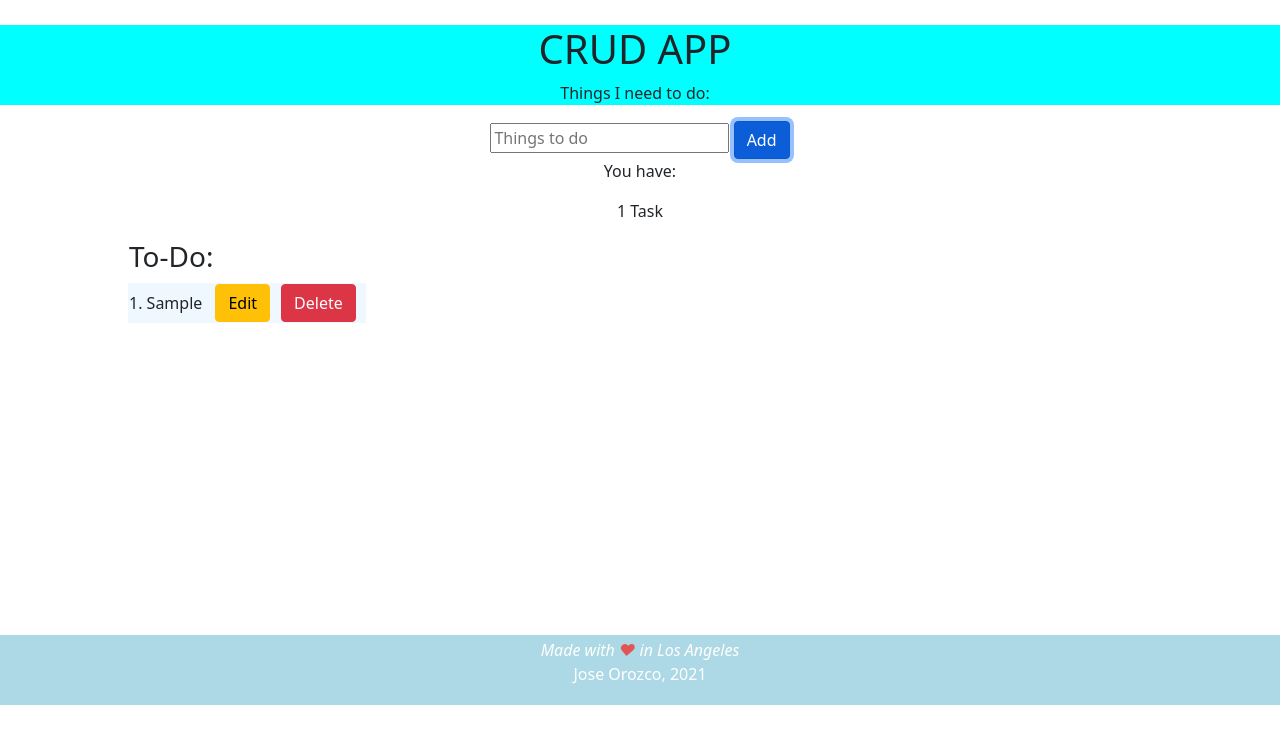
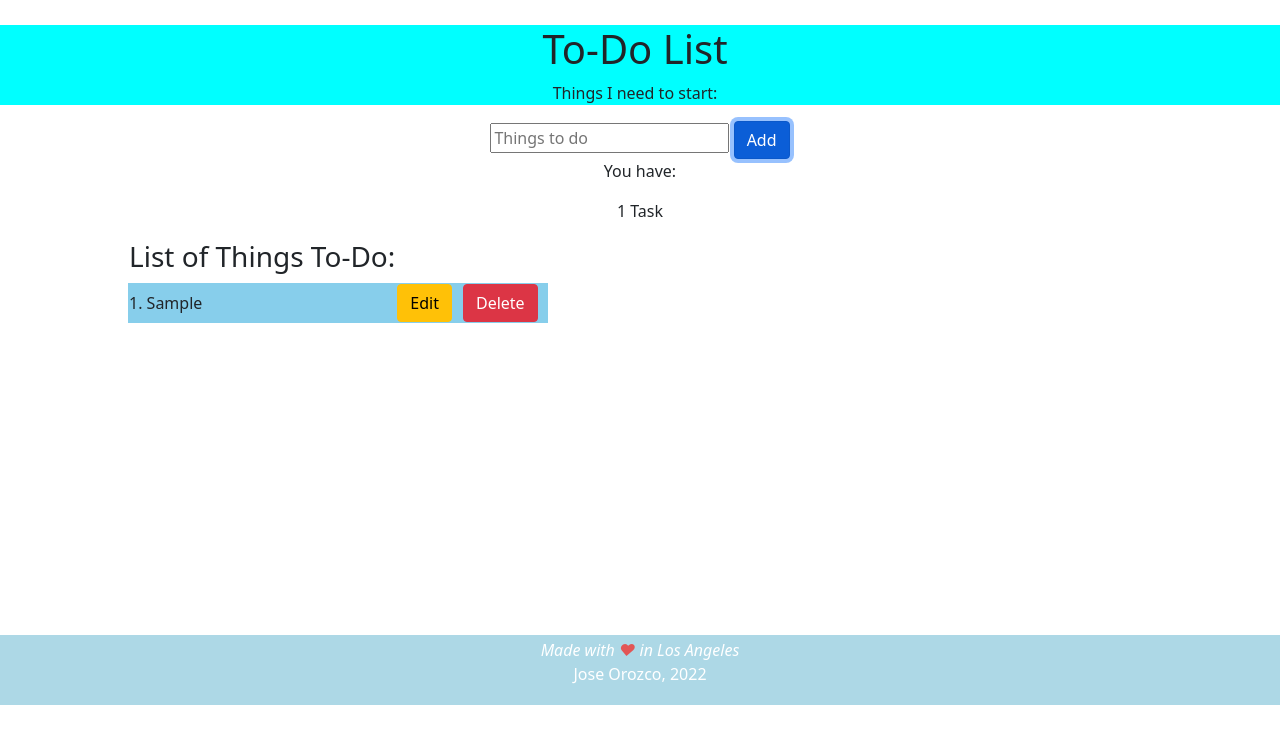
Before and after one commit to JoseOr1j/CRUD_APP, a plain HTML site: page index.html in a window 1280 px wide. Both pictures are taken after typing "Sample" into the empty fields and a click on the input "Add". Drawn offline with nearby package versions, Linux system fonts and the light colour scheme.

Commit message:
commit on master

```diff
--- a/index.html
+++ b/index.html
@@ -12,8 +12,8 @@
 </head>
 <body>
     <div class="title">
-        <h1> CRUD APP</h1>
-        <p> Things I need to do: </p>
+        <h1> To-Do List </h1>
+        <p> Things I need to start: </p>
     </div>
 
     <div class="form">
@@ -28,7 +28,7 @@
     <table>
         <tr class="to-do">
             <th>
-                <h3> To-Do: </h3>
+                <h3> List of Things To-Do: </h3>
             </th>
         </tr>
         <tbody id="tasks">
@@ -40,7 +40,7 @@
 
     <div id="edit-box" role="aria-hidden">
         <form action="javascript:void(0);" method="POST" id="save-edit">
-            <input type="text" id = edit-todo">
+            <input type="text" id = edit-todo>
             <input type = "sumit" value = "Save" class = "btn-success">
 <a onclick="CloseInput()" aria-label="Close">&#10006;</a>
         </form>
@@ -65,7 +65,7 @@
     <div class="copyright">
         <em> Made with <span style="color: #e25555;">&hearts;</span> in Los Angeles </em>
 
-     <p><i class="fa fa-copyright"></i>Jose Orozco, 2021</p>
+     <p><i class="fa fa-copyright"></i>Jose Orozco, 2022</p>
 
  </div>
 </footer>
--- a/styles.css
+++ b/styles.css
@@ -36,7 +36,7 @@ input[type='submit'], button, [aria-label]
 
 td
 {
-    background-color: aliceblue;
+    background-color: skyblue;
     padding-right: 10px;
     text-align: left;
 }
@@ -44,4 +44,7 @@ td
 .to-do
 {
     background: transparent !important;
+    padding-right: 10px;
+    text-align: center;
+    background-color: aquamarine;
 }
```
